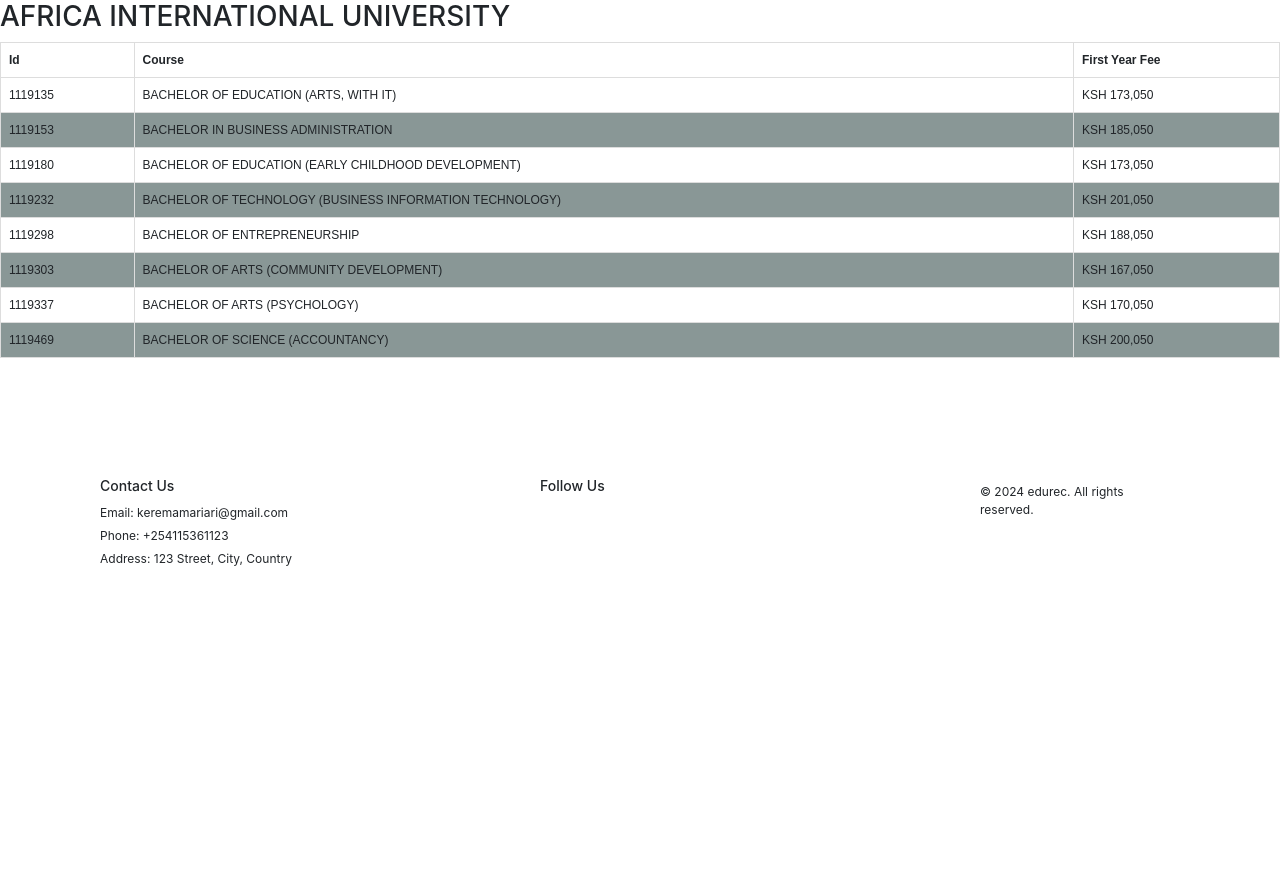
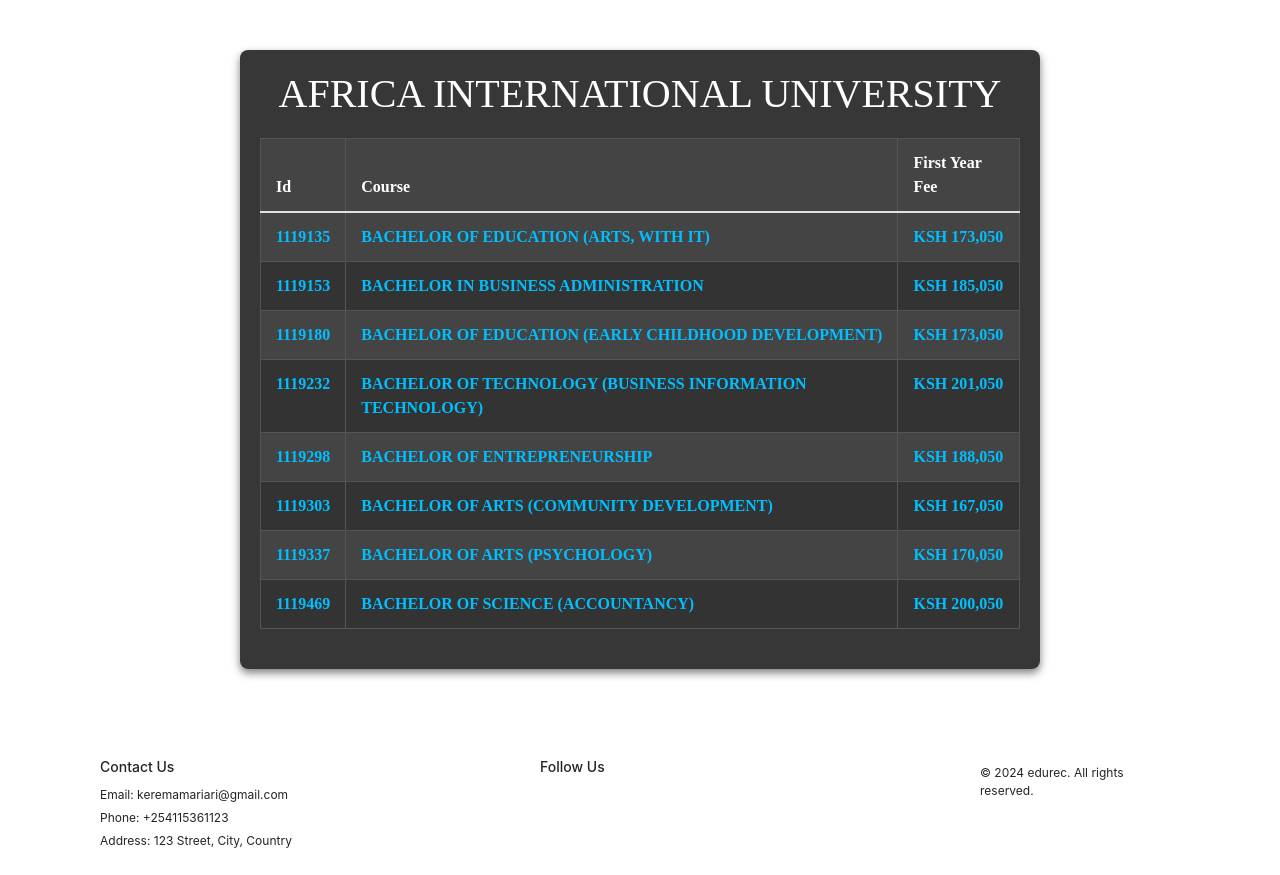
Before and after one commit to BrMaro/CareerRecommendationEngine, a Django app: a page that uses mysite/main/templates/main/certifications_per_institution.html in a window 1280 px wide. Shown: the part 52-927 px from the top of the page. Before the commit the page ends 618 px from the top, so only its background shows below. Run offline with Django 5.2, Linux system fonts and the light colour scheme; data comes from the database, SQL or seed files in the repository.

Commit message:
styling certifications per institutions

```diff
--- a/mysite/main/templates/main/certifications_per_institution.html
+++ b/mysite/main/templates/main/certifications_per_institution.html
@@ -3,24 +3,87 @@
 {% block title %} {{ iname }} Certifications {% endblock %}
 
 {% block content %}
+<style>
+    .main-content {
+        max-width: 800px;
+        margin: 50px auto;
+        padding: 20px;
+        background: rgba(34, 34, 34, 0.9); /* Darker background */
+        border-radius: 8px;
+        box-shadow: 0 4px 8px rgba(0, 0, 0, 0.5); /* Stronger shadow */
+        position: relative;
+        z-index: 1;
+    }
+
+    .main-content h3 {
+        font-family: 'Merriweather', serif;
+        font-size: 2.5em;
+        color: #FFFFFF; /* White text */
+        text-align: center;
+        margin-bottom: 20px;
+    }
+
+    .table {
+        width: 100%;
+        border-collapse: collapse;
+        margin: 20px 0;
+        font-size: 1em;
+        font-family: 'Merriweather', serif;
+        text-align: left;
+    }
+
+    .table th, .table td {
+        padding: 12px 15px;
+        border: 1px solid #555; /* Darker border */
+    }
+
+    .table th {
+        background-color: #444; /* Dark grey header background */
+        color: #fff;
+    }
+
+    .table tbody tr:nth-child(even) {
+        background-color: #333; /* Dark grey even rows */
+    }
+
+    .table tbody tr:nth-child(odd) {
+        background-color: #444; /* Slightly lighter odd rows */
+    }
+
+    .table td {
+        color: #00BFFF; /* Bright contrasting blue */
+        text-decoration: none;
+        font-weight: bold;
+    }
+
+    .table td:hover {
+        color: #ffffff; /* Darker blue on hover */
+    }
+
+    .table td {
+        vertical-align: top; /* Align content to the top */
+    }
+</style>
+
 <div class="main-content">
-    <h3>{{ iname }}</h1>
-    <table class="certifications">
+    <h3>{{ iname }}</h3>
+    <table class="table">
+        <thead>
+            <tr>
+                <th>Id</th>
+                <th>Course</th>
+                <th>First Year Fee</th>
+            </tr>
+        </thead>
         <tbody>
-            <thead>
-                <td><strong>Id</strong></td>
-                <td><strong>Course</strong></td>
-                <td><strong>First Year Fee</strong></td>
-            </thead>
             {% for certification in certifications_data %}
             <tr>
                 <td>{{ certification.programme_code }}</td>
-                <td>{{ certification.programme_name}}</td>
+                <td>{{ certification.programme_name }}</td>
                 <td>{{ certification.year_1_programme_cost }}</td>
             </tr>
             {% endfor %}
         </tbody>
     </table>
 </div>
-
 {% endblock %}
```
